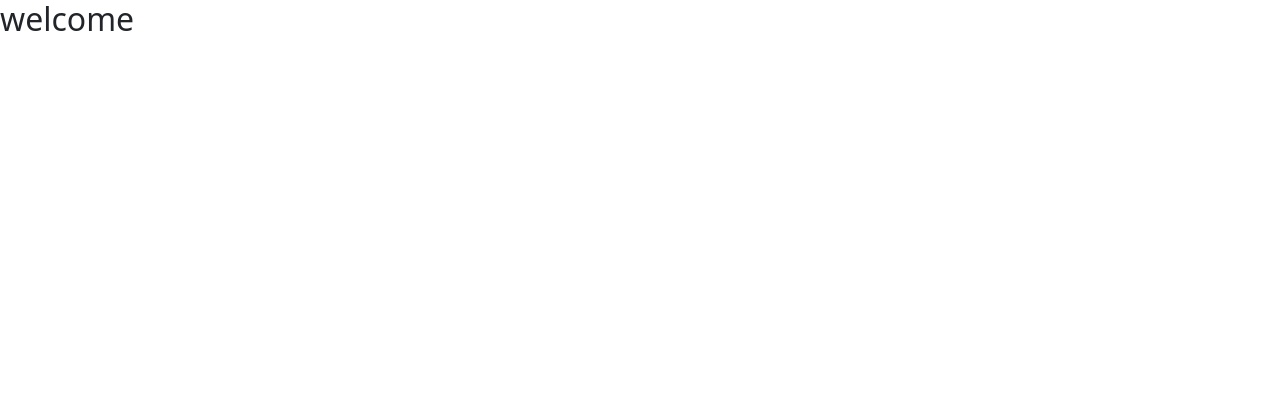
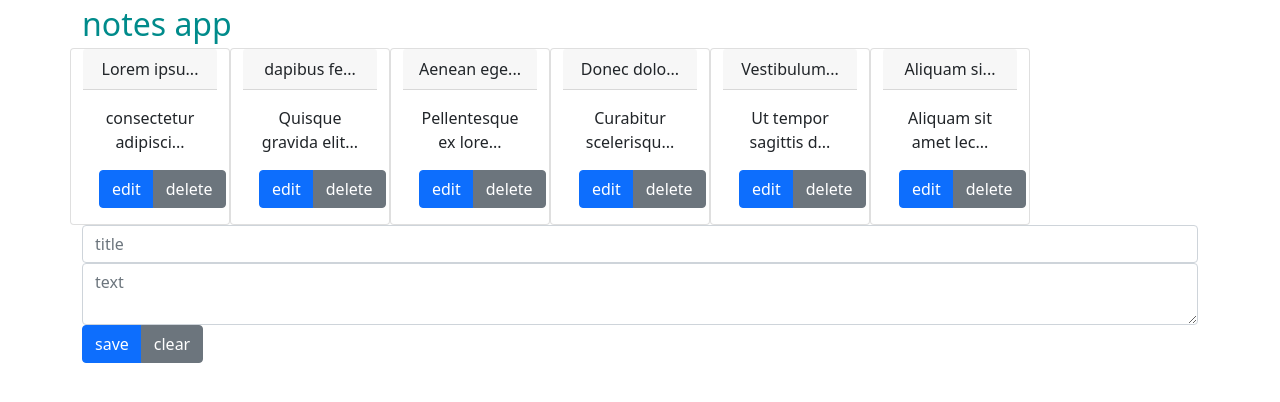
Before and after one commit to andreikrivets/nstt, a React (Create React App) app: page / in a window 1280 px wide. Shown: the top 402 px of the page. Built offline with nearby package versions, Linux system fonts and the light colour scheme; the HTML template or start-up script is replaced by a standard one.

Commit message:
feat: add main app logic

```diff
--- a/src/App.jsx
+++ b/src/App.jsx
@@ -1,9 +1,64 @@
-import React from 'react';
+import React, { useEffect, useState } from 'react';
+import uniqid from 'uniqid';
+import { Container, Row, Col, Spinner } from 'react-bootstrap';
 
-const App = () => (
-  <>
-    <h2>welcome</h2>
-  </>
-);
+import './App.scss';
+import Forms from './components/Forms';
+import Header from './components/Header';
+import Note from './components/Note';
+
+import storage from './data/storage.json';
+
+const App = () => {
+  const [data, setData] = useState([]);
+  const [currentNote, setCurrentNote] = useState('');
+
+  useEffect(() => {
+    setData(storage);
+  }, []);
+
+  const handleEdit = (note) => setCurrentNote(note);
+  const handleDelete = (id) => setData((prev) => prev.filter((note) => note.id !== id));
+  const handleSaveNote = (newNote) => setData(() => [...data, newNote]);
+  const handleUpdateNote = (newNote) =>
+    setData((prev) => prev.map((note) => (note.id === newNote.id ? newNote : note)));
+
+  if (!data.length)
+    return (
+      <Container className="container">
+        <Spinner animation="grow" role="status">
+          <span className="visually-hidden">Loading...</span>
+        </Spinner>
+      </Container>
+    );
+  return (
+    <Container fluid="md">
+      <Row>
+        <Col>
+          <Header />
+        </Col>
+      </Row>
+      <Row>
+        {data.length ? (
+          data.map((noteData) => (
+            <Note
+              key={uniqid()}
+              data={noteData}
+              handleEdit={handleEdit}
+              handleDelete={handleDelete}
+            />
+          ))
+        ) : (
+          <p>Nothing to show</p>
+        )}
+      </Row>
+      <Row>
+        <Col>
+          <Forms content={currentNote} saveNote={handleSaveNote} updateNote={handleUpdateNote} />
+        </Col>
+      </Row>
+    </Container>
+  );
+};
 
 export default App;
--- a/src/App.scss
+++ b/src/App.scss
@@ -1,2 +1,12 @@
-@import-normalize;
 @import "~bootstrap/scss/bootstrap";
+
+.container {
+    display: flex;
+    justify-content: center;
+}
+
+.logo {
+    text-decoration: none;
+    font-size: 2rem;
+    color: darkcyan
+}
--- /dev/null
+++ b/src/components/Forms/index.jsx
@@ -0,0 +1,60 @@
+import React, { useEffect, useState } from 'react';
+import uniqid from 'uniqid';
+import { Button, ButtonGroup, Form } from 'react-bootstrap';
+
+const Forms = ({ content, saveNote, updateNote }) => {
+  const [noteData, setNoteData] = useState({});
+
+  useEffect(() => {
+    setNoteData(content);
+  }, [content]);
+
+  const handleSubmit = (e) => {
+    const title = e.target[0].value;
+    const text = e.target[1].value;
+
+    if (!noteData.id) saveNote({ id: uniqid(), title, text });
+    else {
+      updateNote({
+        id: noteData.id,
+        title,
+        text,
+      });
+    }
+    setNoteData({});
+    e.preventDefault();
+  };
+
+  const handleTitleChange = (event) => setNoteData({ ...noteData, title: event.target.value });
+  const handleTextChange = (event) => setNoteData({ ...noteData, text: event.target.value });
+
+  return (
+    <Form onSubmit={handleSubmit}>
+      <Form.Group className="mb-3">
+        <Form.Control
+          onChange={handleTitleChange}
+          value={noteData.title || ''}
+          placeholder="title"
+          required
+        />
+        <Form.Control
+          as="textarea"
+          onChange={handleTextChange}
+          value={noteData.text || ''}
+          placeholder="text"
+          required
+        />
+        <ButtonGroup>
+          <Button type="submit" variant="primary">
+            save
+          </Button>
+          <Button onClick={() => setNoteData({})} variant="secondary">
+            clear
+          </Button>
+        </ButtonGroup>
+      </Form.Group>
+    </Form>
+  );
+};
+
+export default Forms;
--- /dev/null
+++ b/src/components/Header/index.jsx
@@ -0,0 +1,9 @@
+import React from 'react';
+
+const Header = () => (
+  <a href="/" className="logo">
+    notes app
+  </a>
+);
+
+export default Header;
--- /dev/null
+++ b/src/components/Note/index.jsx
@@ -0,0 +1,25 @@
+import React from 'react';
+import { Card, ButtonGroup, Button } from 'react-bootstrap';
+
+const Note = ({ data, handleEdit, handleDelete }) => {
+  return (
+    <Card style={{ width: '10rem', overflowY: 'visible' }} className="text-center">
+      <Card.Header>
+        {data.title.length > 10 ? `${data.title.slice(0, 10)}...` : data.title}
+      </Card.Header>
+      <Card.Body>
+        <Card.Text>{data.text.length > 20 ? `${data.text.slice(0, 20)}...` : data.text}</Card.Text>
+        <ButtonGroup>
+          <Button variant="primary" onClick={() => handleEdit(data)}>
+            edit
+          </Button>
+          <Button variant="secondary" onClick={() => handleDelete(data.id)}>
+            delete
+          </Button>
+        </ButtonGroup>
+      </Card.Body>
+    </Card>
+  );
+};
+
+export default Note;
```
